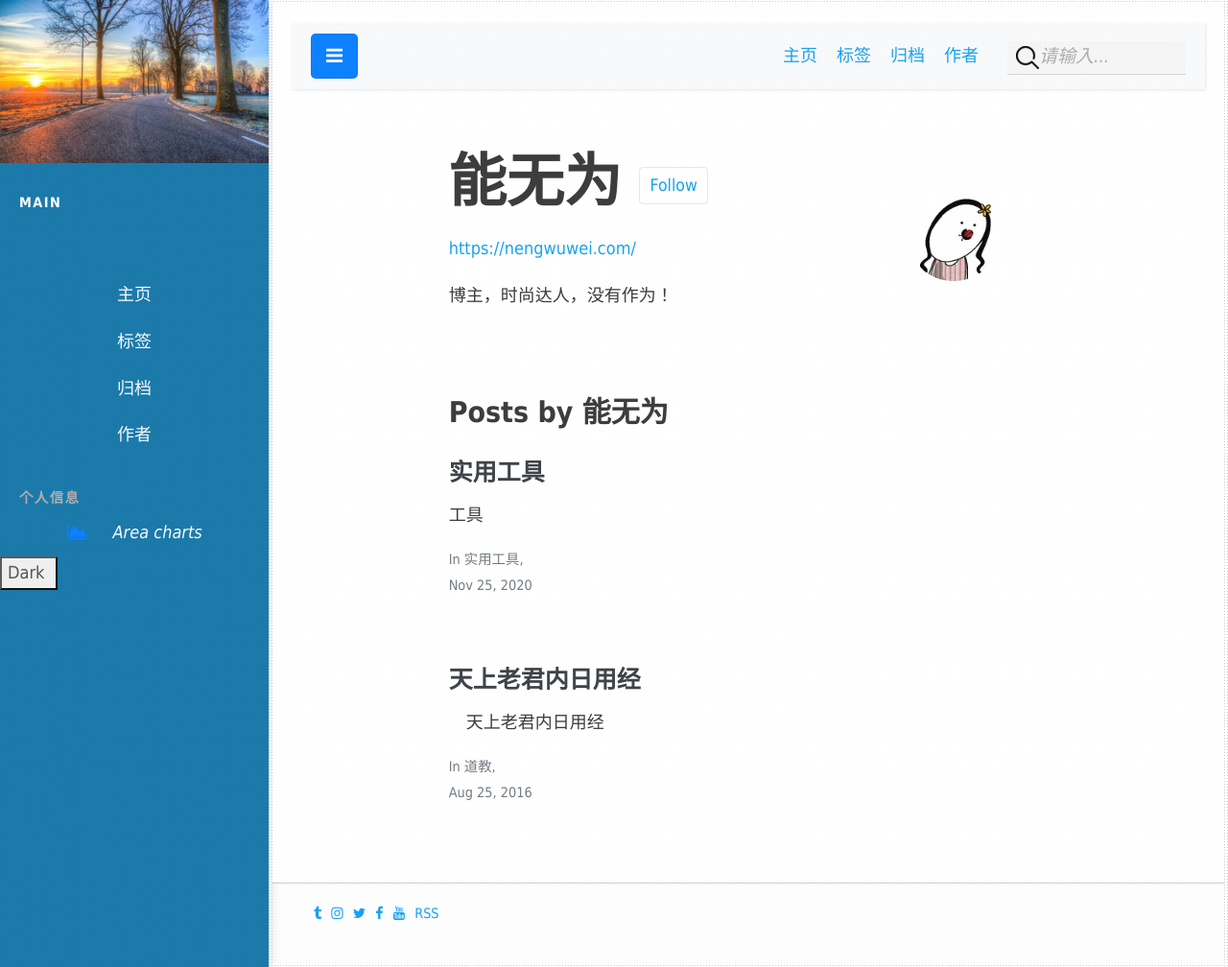
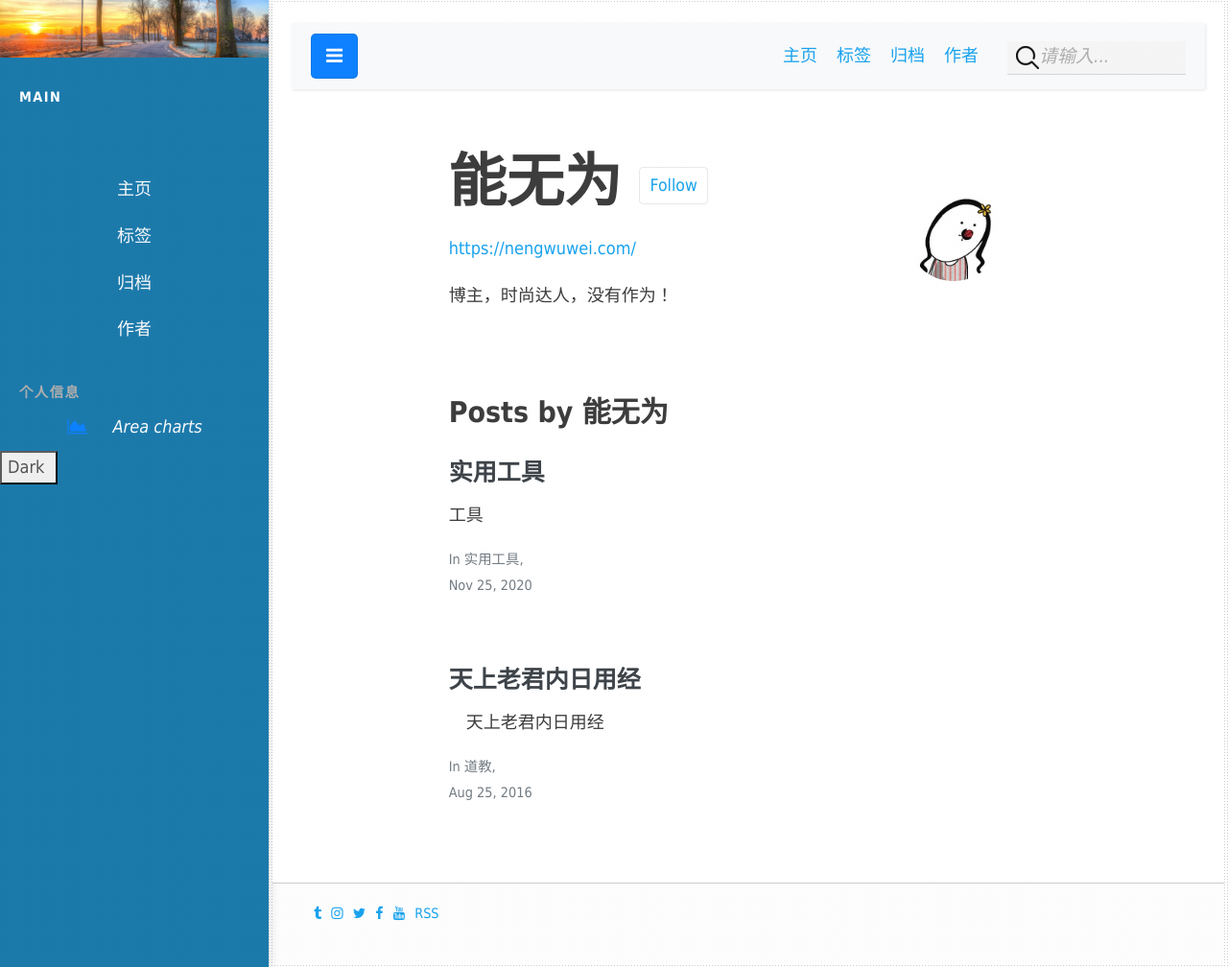
Before and after one commit to nengwuzhi/nengwuzhi.github.ioce, a Jekyll site: the page built from pages/author-author2.html, in a window 1280 px wide and 1008 px high. Shown: the whole window at 96% size. Built offline with Jekyll 4.4.1, drawn with Linux system fonts in a browser that asks for light colours; nearby versions of some CDN libraries.

Commit message:
Update Side_navigation.html

```diff
--- a/_includes/Side_navigation.html
+++ b/_includes/Side_navigation.html
@@ -2,9 +2,9 @@
      <!-- Vertical navbar -->
 	<div class="vertical-nav" id="sidebar">
   		<div class="py-4 px-3 mb-4 bg-light img bg-wrap text-center py-4" style="background-image: url({{site.baseurl}}/img/bg.jpg);">
-      		<div class="user-logo">
+      		   <!--<div class="user-logo">
          <div class="img" style="background-image: url(https://colorlib.com/etc/bootstrap-sidebar/sidebar-09/images/logo.jpg);"></div>
-              </div>
+              </div> -->
   	</div>
   		<p class="text-white font-weight-bold text-uppercase px-3 small pb-4 mb-0">Main
 		</p>
```
